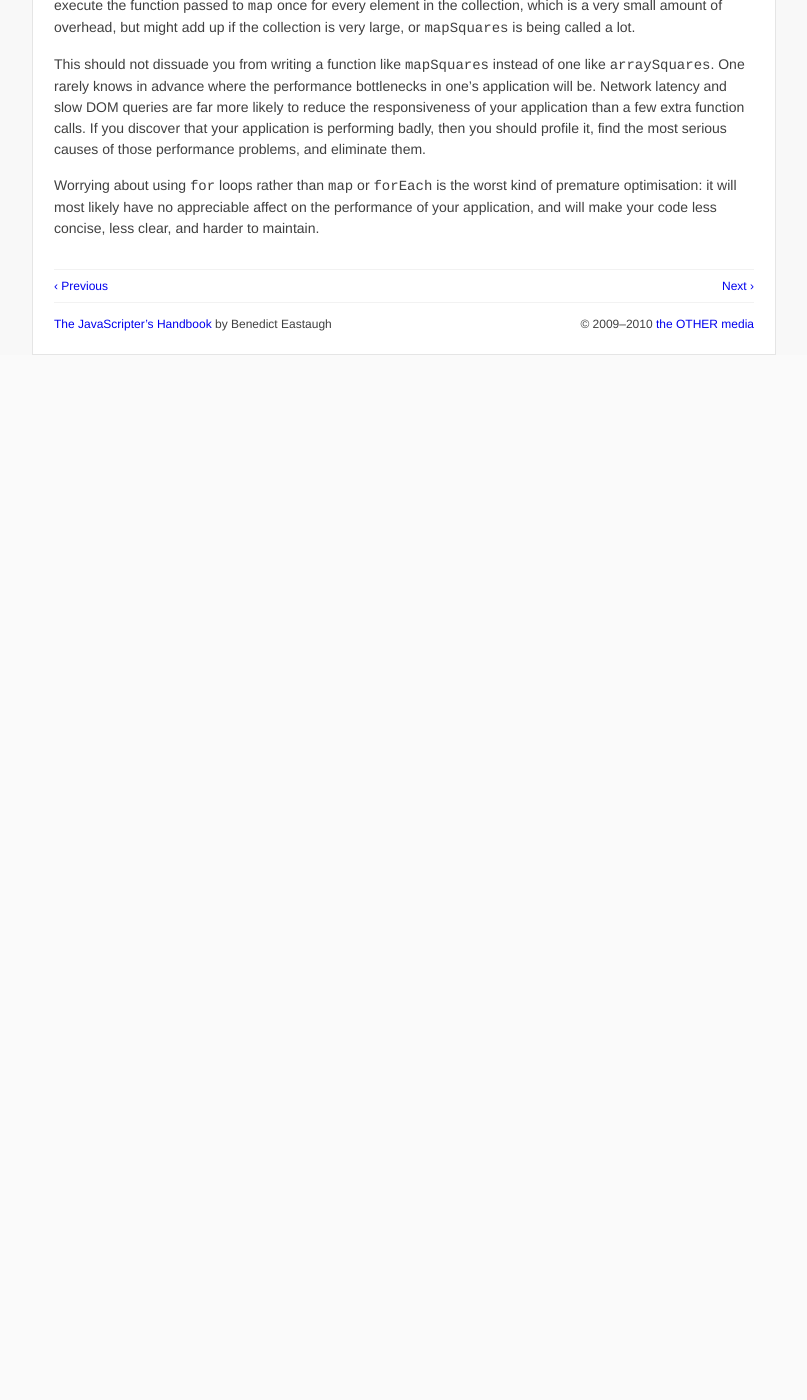
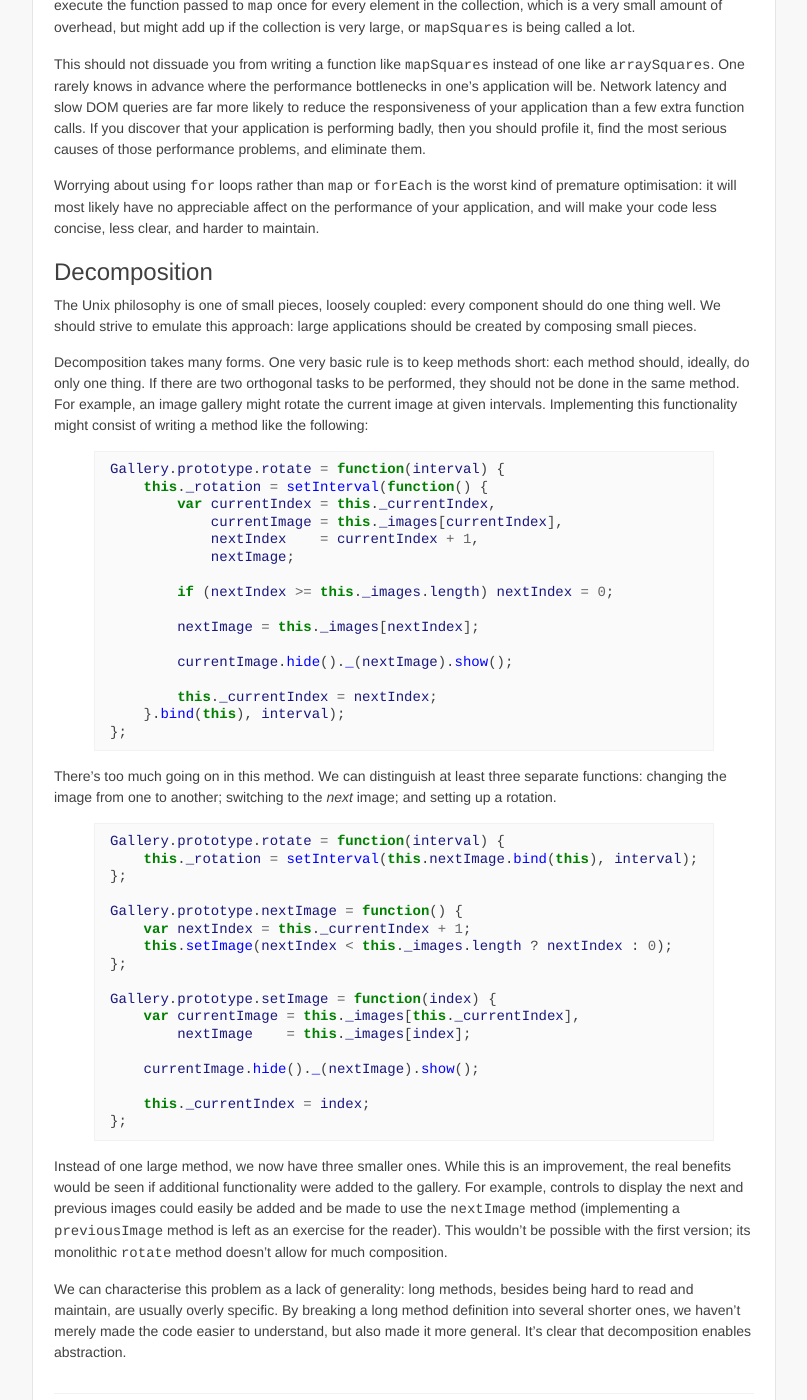
Before and after one commit to othermedia/js-handbook, a Jekyll site: the page built from style.md, in a window 1280 px wide and 1400 px high, scrolled down 1082 px. Shown: the whole window, without its empty margins (236-1043 px from the left). Built offline with Jekyll 4.4.1, drawn with Linux system fonts in a browser that asks for light colours; Markdown is read by kramdown in place of the engine named in the settings; before the commit the page ends 1467 px from its top, so only the background shows below that.

Commit message:
Add section on decomposition to the style chapter.

```diff
--- a/style.md
+++ b/style.md
@@ -83,3 +83,75 @@ Worrying about using `for` loops rather than `map` or `forEach` is the worst
 kind of premature optimisation: it will most likely have no appreciable affect
 on the performance of your application, and will make your code less concise,
 less clear, and harder to maintain.
+
+
+Decomposition
+-------------
+
+The Unix philosophy is one of small pieces, loosely coupled: every component
+should do one thing well. We should strive to emulate this approach: large
+applications should be created by composing small pieces.
+
+Decomposition takes many forms. One very basic rule is to keep methods short:
+each method should, ideally, do only one thing. If there are two orthogonal
+tasks to be performed, they should not be done in the same method. For example,
+an image gallery might rotate the current image at given intervals.
+Implementing this functionality might consist of writing a method like the
+following:
+
+{% highlight javascript %}
+Gallery.prototype.rotate = function(interval) {
+    this._rotation = setInterval(function() {
+        var currentIndex = this._currentIndex,
+            currentImage = this._images[currentIndex],
+            nextIndex    = currentIndex + 1,
+            nextImage;
+
+        if (nextIndex >= this._images.length) nextIndex = 0;
+
+        nextImage = this._images[nextIndex];
+
+        currentImage.hide()._(nextImage).show();
+
+        this._currentIndex = nextIndex;
+    }.bind(this), interval);
+};
+{% endhighlight %}
+
+There's too much going on in this method. We can distinguish at least three
+separate functions: changing the image from one to another; switching to the
+_next_ image; and setting up a rotation.
+
+{% highlight javascript %}
+Gallery.prototype.rotate = function(interval) {
+    this._rotation = setInterval(this.nextImage.bind(this), interval);
+};
+
+Gallery.prototype.nextImage = function() {
+    var nextIndex = this._currentIndex + 1;
+    this.setImage(nextIndex < this._images.length ? nextIndex : 0);
+};
+
+Gallery.prototype.setImage = function(index) {
+    var currentImage = this._images[this._currentIndex],
+        nextImage    = this._images[index];
+
+    currentImage.hide()._(nextImage).show();
+
+    this._currentIndex = index;
+};
+{% endhighlight %}
+
+Instead of one large method, we now have three smaller ones. While this is an
+improvement, the real benefits would be seen if additional functionality were
+added to the gallery. For example, controls to display the next and previous
+images could easily be added and be made to use the `nextImage` method
+(implementing a `previousImage` method is left as an exercise for the reader).
+This wouldn't be possible with the first version; its monolithic `rotate`
+method doesn't allow for much composition.
+
+We can characterise this problem as a lack of generality: long methods, besides
+being hard to read and maintain, are usually overly specific. By breaking a
+long method definition into several shorter ones, we haven't merely made the
+code easier to understand, but also made it more general. It's clear that
+decomposition enables abstraction.
```
